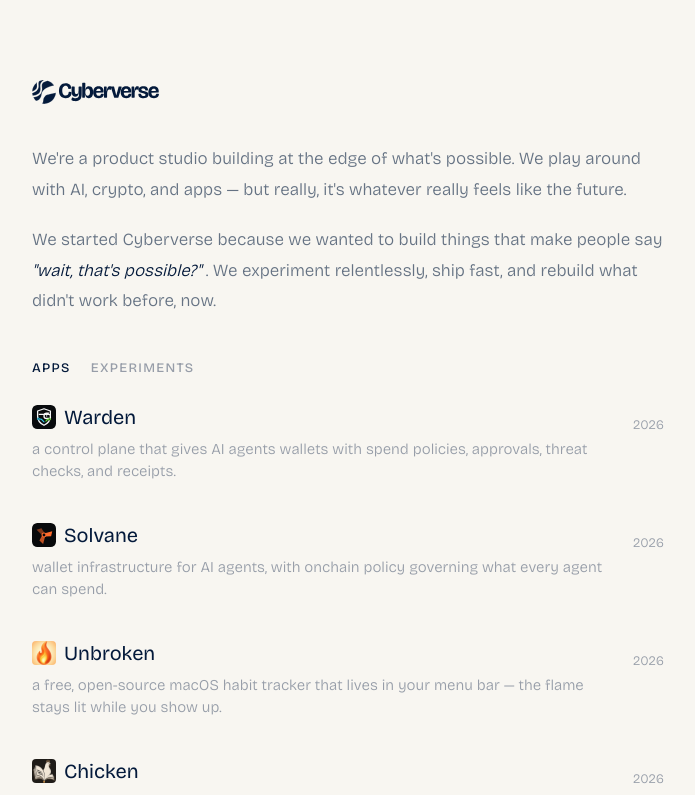
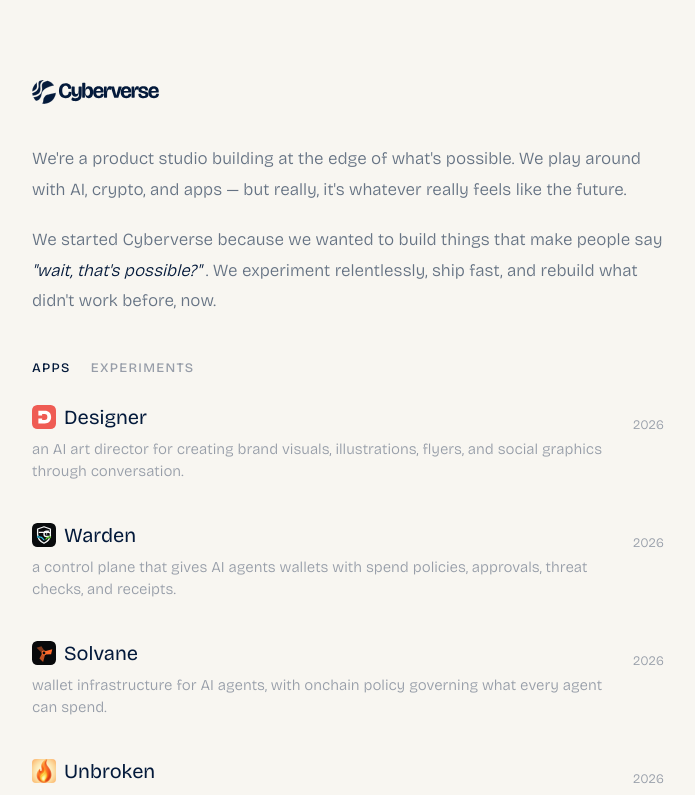
Before and after one commit to CyberVerse2/cyberverse, a React (Vite) app: page / in a window 1280 px wide. Shown: the top 795 px of the page, without its empty margins (292-987 px from the left). Built offline with nearby package versions, Linux system fonts and the light colour scheme.

Commit message:
Add Designer to projects

```diff
--- a/src/App.tsx
+++ b/src/App.tsx
@@ -14,6 +14,7 @@
 import asterionLogo from "./assets/asterion/logo.png";
 import chickenLogo from "./assets/chicken/logo.png";
 import cassieLogo from "./assets/cassie/logo.png";
+import designerLogo from "./assets/designer/logo.svg";
 import solvaneLogo from "./assets/solvane/logo.svg";
 import wardenLogo from "./assets/warden/logo.svg";
 import Article from "./Article";
@@ -21,6 +22,15 @@
 import { Reveal } from "./Reveal";
 
 const projects = [
+  {
+    name: "Designer",
+    description:
+      "an AI art director for creating brand visuals, illustrations, flyers, and social graphics through conversation.",
+    url: "https://designer.cyberverse.cloud/login",
+    year: "2026",
+    logo: designerLogo,
+    category: "app",
+  },
   {
     name: "Warden",
     description:
```
Also changed, not shown: src/assets/designer/logo.svg (added).
